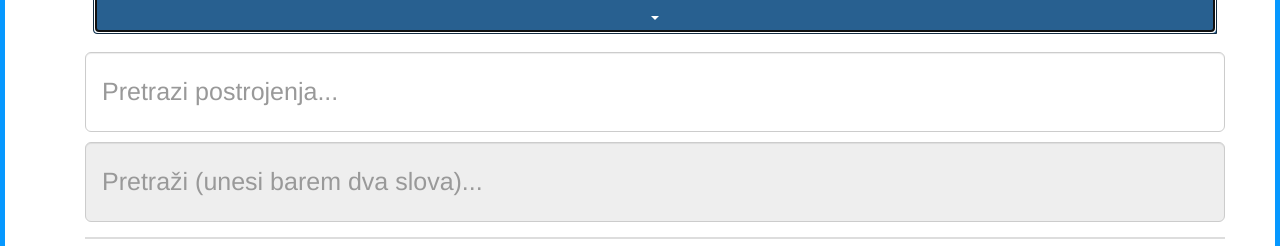
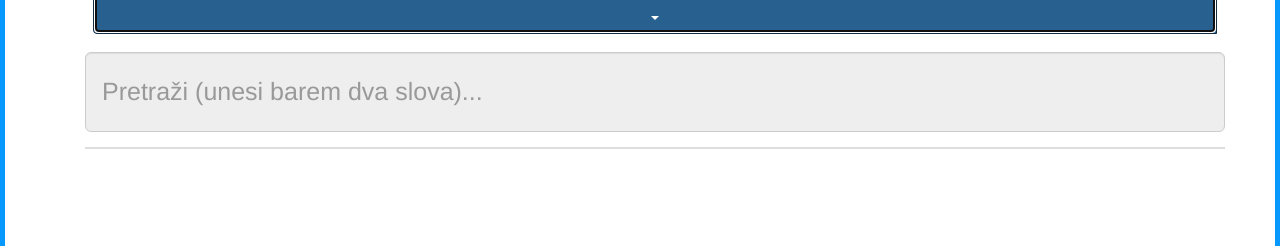
Before and after one commit to gzr666/stationlocatorLOKAL, a website: page public/index.html at #!/home in a window 1280 px wide. Shown: the part 301-547 px from the top of the page. Drawn offline with nearby package versions, Linux system fonts and the light colour scheme; no server answers.

Commit message:
test45677785

```diff
--- a/public/templates/home.html
+++ b/public/templates/home.html
@@ -54,7 +54,6 @@
 
 <form>
 
-	<input class="form-control input-lg inputmargina textsearchheight" id="inputlg" type="text" placeholder="Pretrazi postrojenja..." ng-model="imeStanice" ng-change="removeDiv()"  autofocus="true" debounce="1500" autocomplete="off">
 
 	<input ng-disabled="!showPostr" class="form-control input-lg inputmargina textsearchheight" id="inputlg" type="text" placeholder="Pretraži (unesi barem dva slova)..." ng-model="imeStanice" ng-change="removeDiv()"  autofocus="true" debounce="1500" autocomplete="off">
 
```
